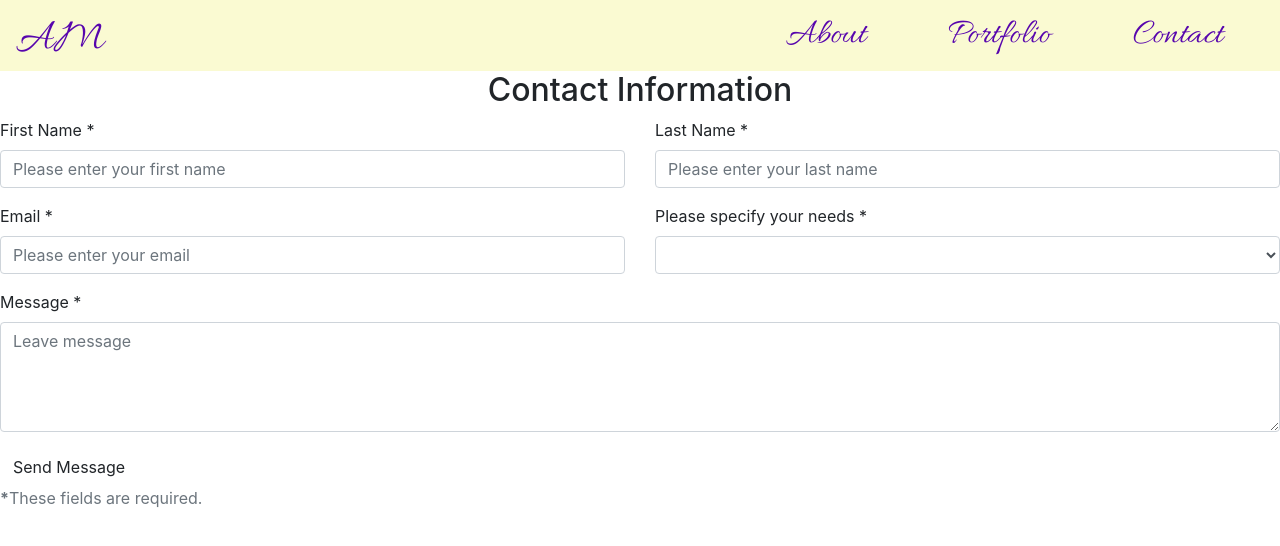
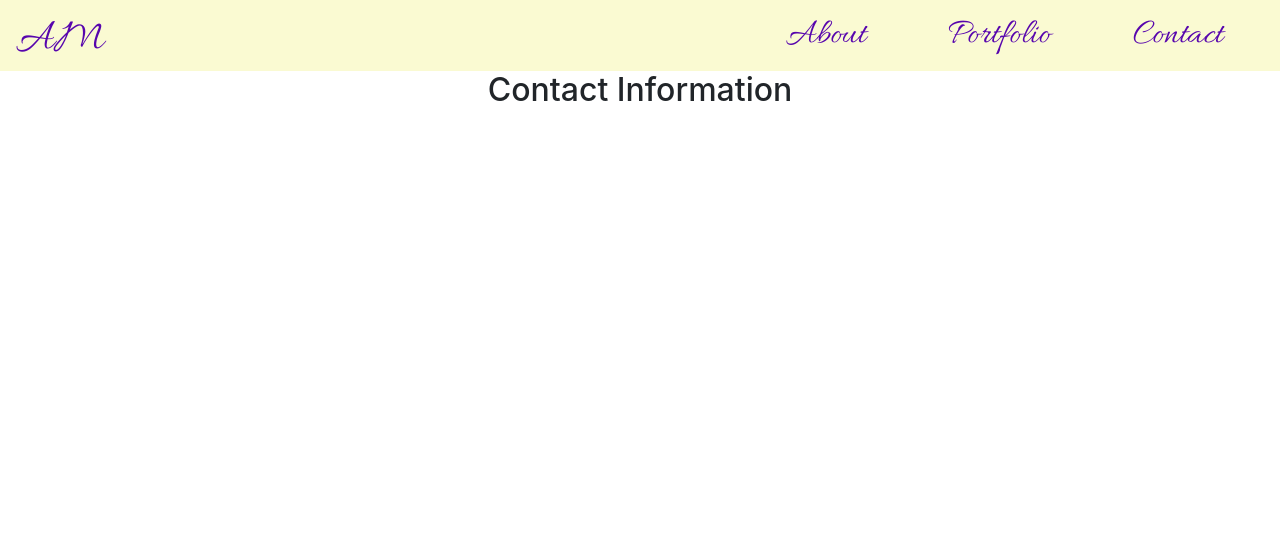
Before and after one commit to almonty67/am_profile, a plain HTML site: page contact.html in a window 1280 px wide. Drawn offline with nearby package versions, Linux system fonts and the light colour scheme.

Commit message:
removed contact form

```diff
--- a/contact.html
+++ b/contact.html
@@ -46,69 +46,69 @@
         <!-- CONTACT -->
         <h2 class="contact-page display-5 text-center">Contact Information</h2>
         <!-- CONTACT FORM -->
-        <form id="contact-form" method="post" data-nettlify="true"  role="form">
-            <div class="messages"></div>
-            <div class="controls">
-                <div class="row">
-                    <div class="col-md-6">
-                        <div class="form-group">
-                            <label for="form_name">First Name *</label>
-                            <input id="form_name" type="text" name="name" class="form-control" placeholder="Please enter your first name">
-                            <div class="help-block with-errors"></div>
-                        </div> <!-- End form-group -->
-                    </div> <!-- End col-md-6 -->
-                    <div class="col-md-6">
-                        <div class="form-group">
-                            <label for="form_lastName">Last Name *</label>
-                            <input id="form_lastName" type="text" name="surname" class="form-control" placeholder="Please enter your last name">
-                            <div class="help-block with-errors"></div>
-                        </div> <!-- End form-group -->
-                    </div> <!-- End col-md-6 -->
-                </div> <!-- End Row -->
-                <div class="row">
-                    <div class="col-md-6">
-                        <div class="form-group">
-                            <label for="form_email">Email *</label>
-                            <input id="form_email" type="email" name="email" class="form-control" placeholder="Please enter your email">
-                            <div class="help-block with-errors"></div>
-                        </div> <!-- End form-group -->
-                    </div> <!-- End col-md-6 -->
-                    <div class="col-md-6">
-                        <div class="form-group">
-                            <label for="form_need">Please specify your needs *</label>
-                            <select name="need" id="form_need" class="form-control" required data-error="Please specify your need.">
-                                <option value=" "></option>
-                                <option value="Request Quote">Request Quote</option>
-                                <option value="Request order status">Request order status</option>
-                                <option value="Request copy of invoice">Request copy of invoice</option>
-                                <option value="Other">Other</option>
-                            </select>
-                            <div class="help-block with-errors"></div>
-                        </div> <!-- End form-group -->
-                    </div> <!-- End col-md-6 -->
-                </div> <!-- End row -->
-                <div class="row">
-                    <div class="col-md-12">
-                        <div class="form-group">
-                            <label for="form_message">Message *</label>
-                            <textarea name="message" id="form_message" class="form-control"  placeholder="Leave message"  rows="4" required="required"
-                                      data-error="Please, leave a message"></textarea>
-                            <div class="help-block with-errors"></div>
-                        </div> <!-- End form-group -->
-                    </div> <!-- End col-md-12 -->
-                    <div class="col-md-12">
-                        <input type="submit" class="btn btn-sucess btn--send" value="Send Message">
-                    </div> <!-- End col-md-12 -->
-                </div> <!-- End row -->
-                <div class="row">
-                    <div class="col-md-12">
-                        <p class="text-muted">
-                            <strong>*</strong>These fields are required.
-                        </p>
-                    </div> <!-- End col-md-12 -->
-                </div>
-            </div> <!-- End Controls -->
-        </form>
+<!--        <form id="contact-form" method="post" data-nettlify="true"  role="form">-->
+<!--            <div class="messages"></div>-->
+<!--            <div class="controls">-->
+<!--                <div class="row">-->
+<!--                    <div class="col-md-6">-->
+<!--                        <div class="form-group">-->
+<!--                            <label for="form_name">First Name *</label>-->
+<!--                            <input id="form_name" type="text" name="name" class="form-control" placeholder="Please enter your first name">-->
+<!--                            <div class="help-block with-errors"></div>-->
+<!--                        </div> &lt;!&ndash; End form-group &ndash;&gt;-->
+<!--                    </div> &lt;!&ndash; End col-md-6 &ndash;&gt;-->
+<!--                    <div class="col-md-6">-->
+<!--                        <div class="form-group">-->
+<!--                            <label for="form_lastName">Last Name *</label>-->
+<!--                            <input id="form_lastName" type="text" name="surname" class="form-control" placeholder="Please enter your last name">-->
+<!--                            <div class="help-block with-errors"></div>-->
+<!--                        </div> &lt;!&ndash; End form-group &ndash;&gt;-->
+<!--                    </div> &lt;!&ndash; End col-md-6 &ndash;&gt;-->
+<!--                </div> &lt;!&ndash; End Row &ndash;&gt;-->
+<!--                <div class="row">-->
+<!--                    <div class="col-md-6">-->
+<!--                        <div class="form-group">-->
+<!--                            <label for="form_email">Email *</label>-->
+<!--                            <input id="form_email" type="email" name="email" class="form-control" placeholder="Please enter your email">-->
+<!--                            <div class="help-block with-errors"></div>-->
+<!--                        </div> &lt;!&ndash; End form-group &ndash;&gt;-->
+<!--                    </div> &lt;!&ndash; End col-md-6 &ndash;&gt;-->
+<!--                    <div class="col-md-6">-->
+<!--                        <div class="form-group">-->
+<!--                            <label for="form_need">Please specify your needs *</label>-->
+<!--                            <select name="need" id="form_need" class="form-control" required data-error="Please specify your need.">-->
+<!--                                <option value=" "></option>-->
+<!--                                <option value="Request Quote">Request Quote</option>-->
+<!--                                <option value="Request order status">Request order status</option>-->
+<!--                                <option value="Request copy of invoice">Request copy of invoice</option>-->
+<!--                                <option value="Other">Other</option>-->
+<!--                            </select>-->
+<!--                            <div class="help-block with-errors"></div>-->
+<!--                        </div> &lt;!&ndash; End form-group &ndash;&gt;-->
+<!--                    </div> &lt;!&ndash; End col-md-6 &ndash;&gt;-->
+<!--                </div> &lt;!&ndash; End row &ndash;&gt;-->
+<!--                <div class="row">-->
+<!--                    <div class="col-md-12">-->
+<!--                        <div class="form-group">-->
+<!--                            <label for="form_message">Message *</label>-->
+<!--                            <textarea name="message" id="form_message" class="form-control"  placeholder="Leave message"  rows="4" required="required"-->
+<!--                                      data-error="Please, leave a message"></textarea>-->
+<!--                            <div class="help-block with-errors"></div>-->
+<!--                        </div> &lt;!&ndash; End form-group &ndash;&gt;-->
+<!--                    </div> &lt;!&ndash; End col-md-12 &ndash;&gt;-->
+<!--                    <div class="col-md-12">-->
+<!--                        <input type="submit" class="btn btn-sucess btn&#45;&#45;send" value="Send Message">-->
+<!--                    </div> &lt;!&ndash; End col-md-12 &ndash;&gt;-->
+<!--                </div> &lt;!&ndash; End row &ndash;&gt;-->
+<!--                <div class="row">-->
+<!--                    <div class="col-md-12">-->
+<!--                        <p class="text-muted">-->
+<!--                            <strong>*</strong>These fields are required.-->
+<!--                        </p>-->
+<!--                    </div> &lt;!&ndash; End col-md-12 &ndash;&gt;-->
+<!--                </div>-->
+<!--            </div> &lt;!&ndash; End Controls &ndash;&gt;-->
+<!--        </form>-->
         <!-- END CONTACT FORM -->
 
 
```
